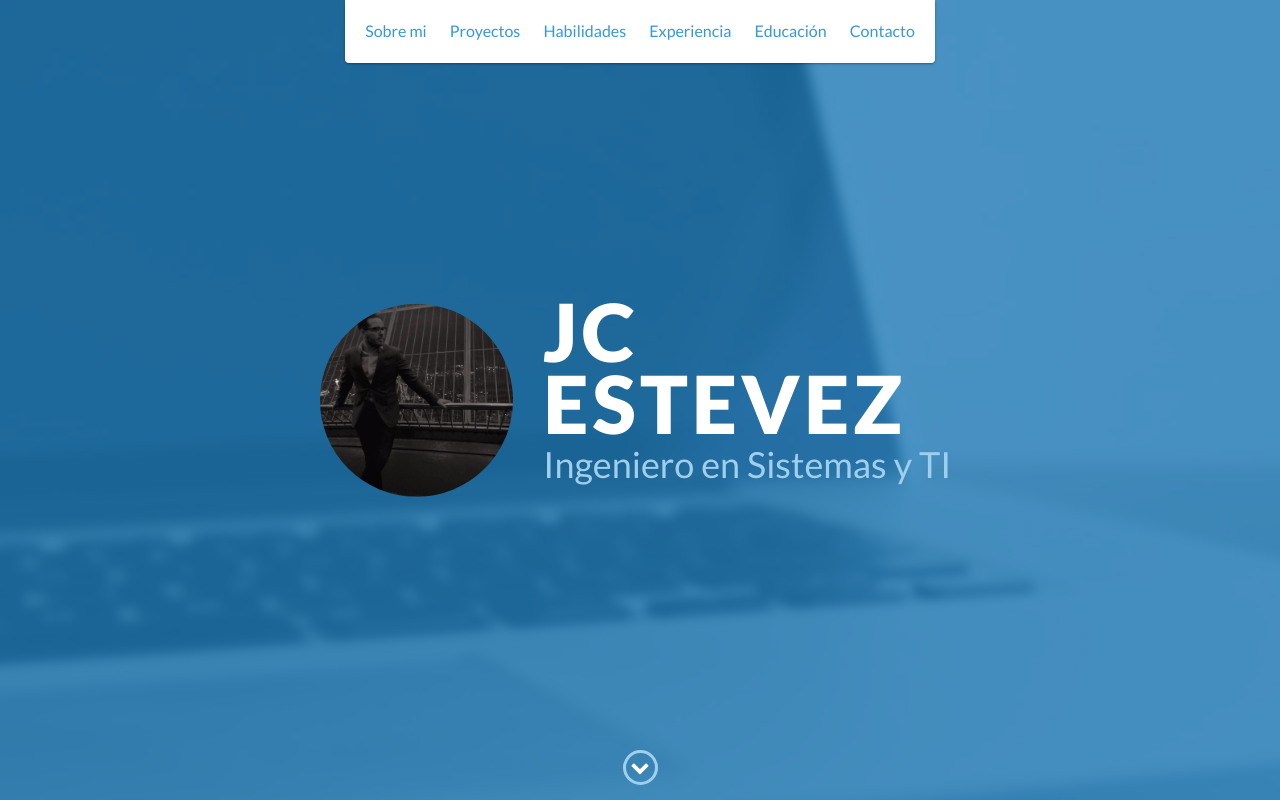
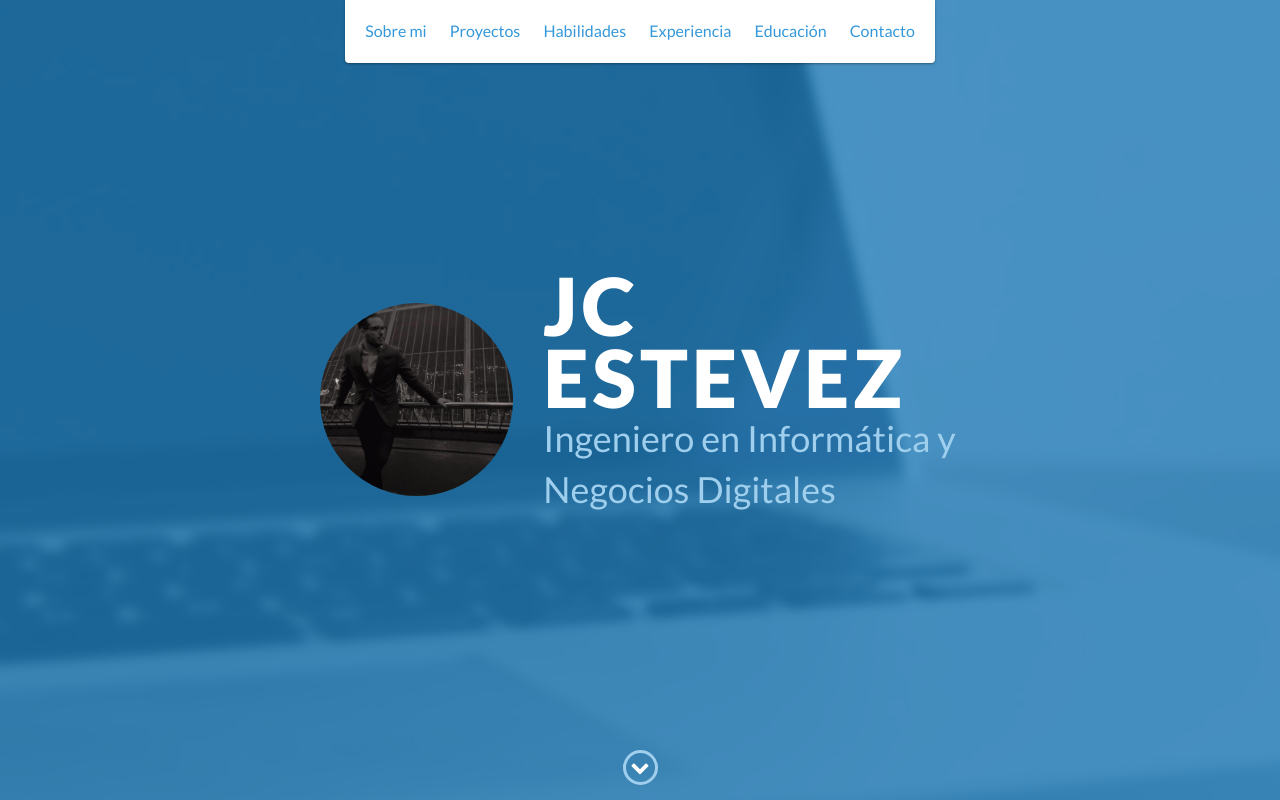
Before and after one commit to JCTec/CV, a website: page es.html in a window 1280 px wide. Shown: the top 800 px of the page. Drawn offline with nearby package versions, Linux system fonts and the light colour scheme.

Commit message:
Update es.html

```diff
--- a/es.html
+++ b/es.html
@@ -55,7 +55,7 @@
                 </div>
                 <div class="col-sm-8">
                     <h1>JC Estevez</h1>
-                    <h2>Ingeniero en Sistemas y TI</h2>
+                    <h2>Ingeniero en Informática y Negocios Digitales</h2>
                 </div>
             </div>
         </div>
```
